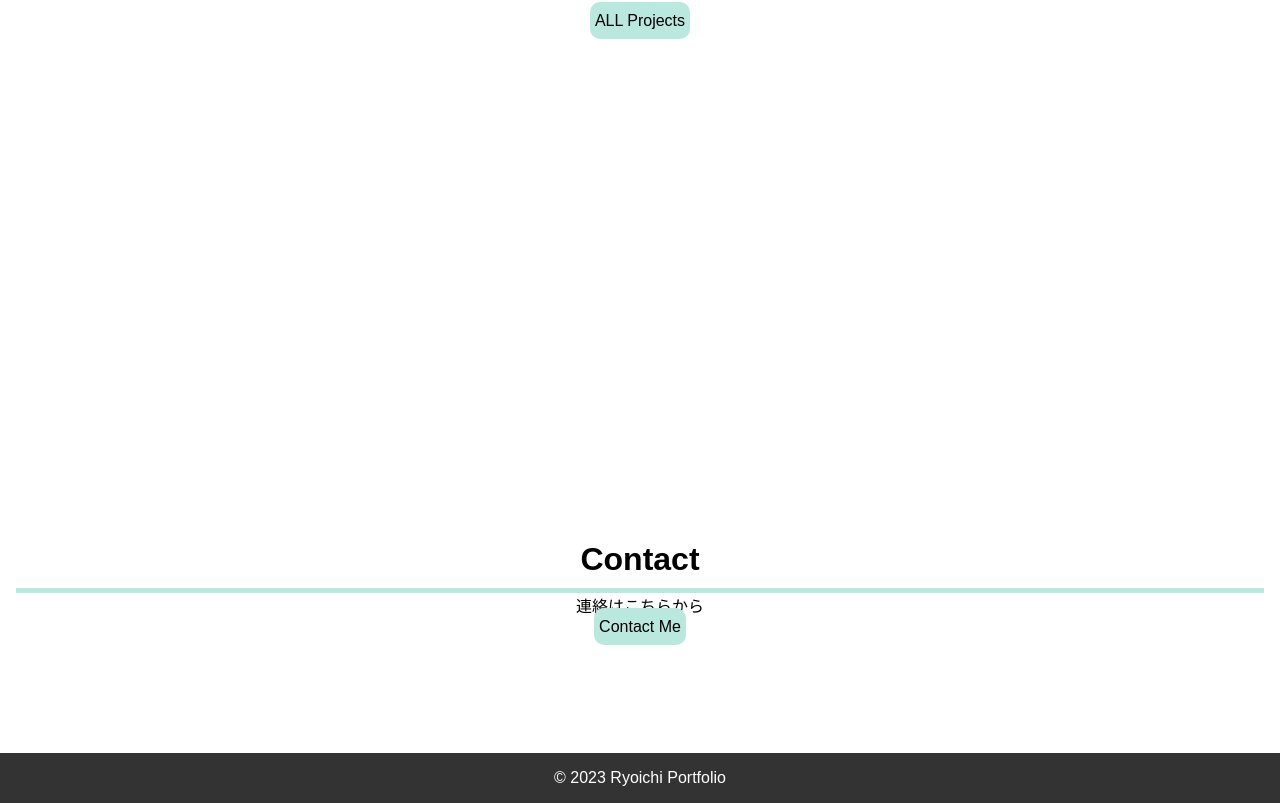
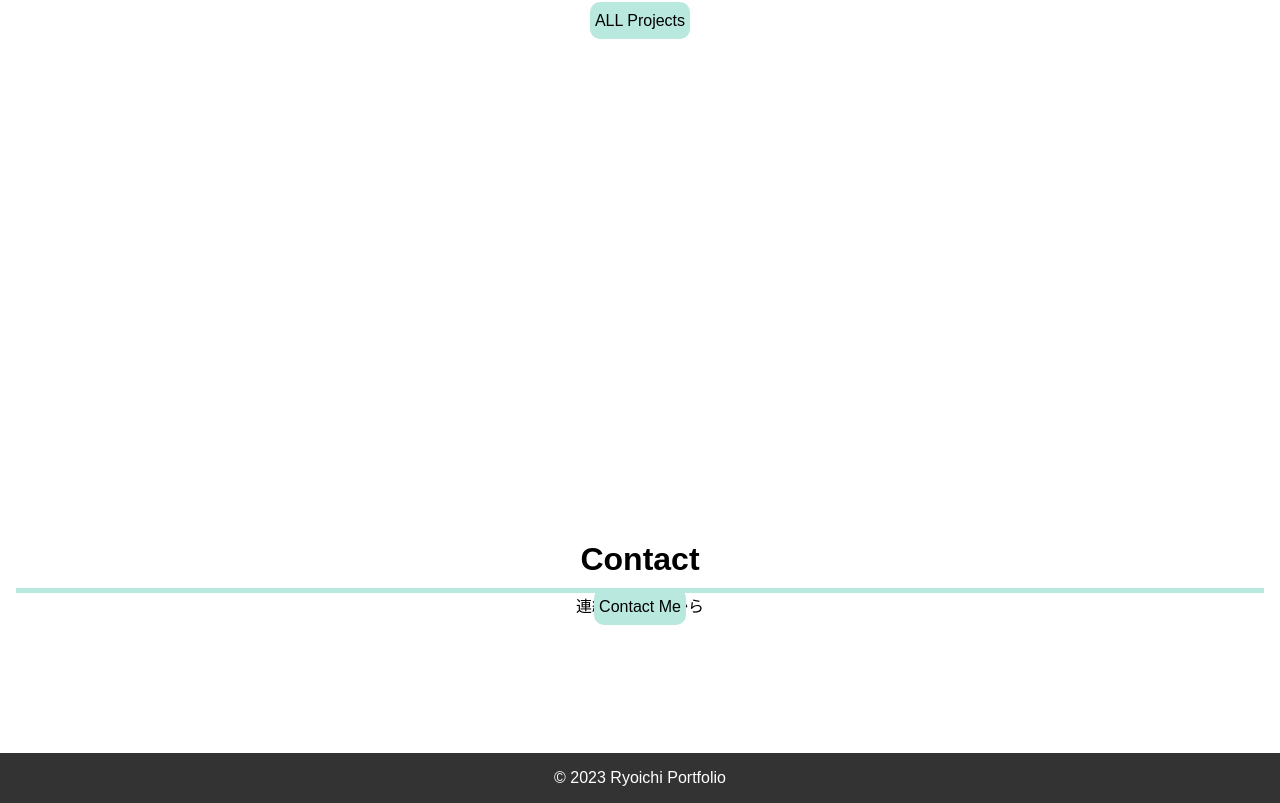
Before and after one commit to Ryoichi1222/Nuxt-portfolio, a Nuxt app: page / in a window 1280 px wide. Shown: the part 1456-2259 px from the top of the page. Built offline with nearby package versions, Linux system fonts and the light colour scheme.

Commit message:
index.vue

```diff
--- a/pages/index.vue
+++ b/pages/index.vue
@@ -199,7 +199,8 @@ export default {
   background-color: #b8e8de;
   padding: 10px 5px 10px 5px;
   border-radius: 10px;
-  margin-bottom: 50px;
+  position: relative;
+  bottom: 20px;
 }
 
 .contact a:hover {
```
